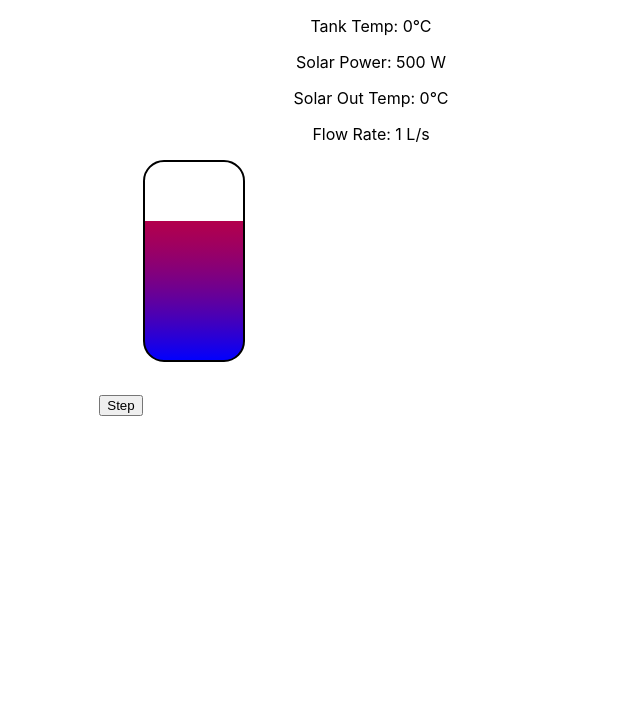
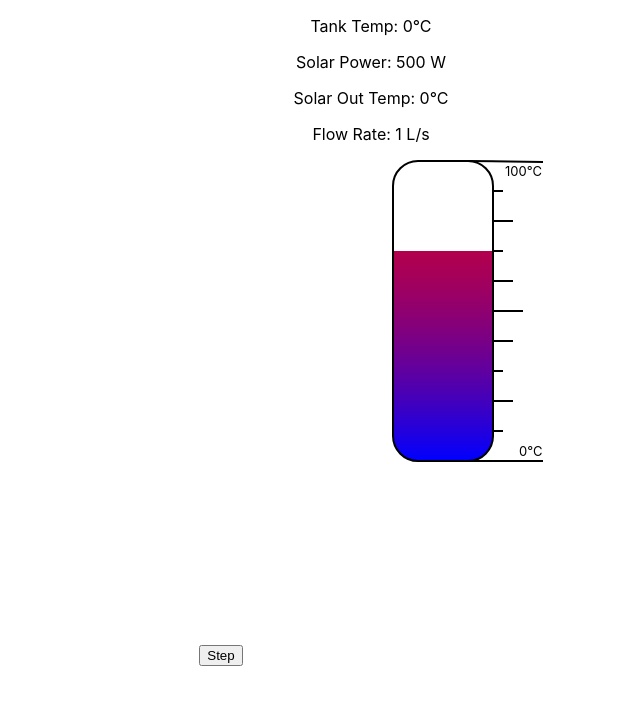
Before and after one commit to NateLanza/pl-exercise, a React (Create React App) app: page / in a window 1280 px wide. Shown: the top 704 px of the page, without its empty margins (269-909 px from the left). Built offline with nearby package versions, Linux system fonts and the light colour scheme.

Commit message:
Add scale on right of SVG thermometer

```diff
--- a/src/components/SvgBase.tsx
+++ b/src/components/SvgBase.tsx
@@ -5,10 +5,45 @@ interface SvgBaseProps {
   // Add your props here
 }
 
+const THERMOMETER_HEIGHT: number = 300;
+
 export const SvgBase: React.FC<SvgBaseProps> = (props) => {
   return (
-    <svg width="500" height="250">
-      <Thermometer svgX={1} svgY={1} width={100} height={200} minTemp={0} maxTemp={100} currentTemp={70} borderRadius={20} />
+    <svg width="300" height="500">
+      <g transform="translate(150, 1)">
+        <Thermometer // For the tank temperature
+          svgX={0}
+          svgY={0}
+          width={100}
+          height={THERMOMETER_HEIGHT}
+          minTemp={0}
+          maxTemp={100}
+          currentTemp={70}
+          borderRadius={25}
+        />
+        {/* Labels at 0 and 100 C */}
+        <line x1={75} y1={0} x2={150} y2={1} stroke="black" strokeWidth={2} />
+        <text x={112} y={15} fontSize={13}>100°C</text>
+        <line x1={75} y1={THERMOMETER_HEIGHT} x2={150} y2={THERMOMETER_HEIGHT} stroke="black" strokeWidth={2} />
+        <text x={126} y={THERMOMETER_HEIGHT - 5} fontSize={13}>0°C</text>
+        {/* Lines marking 1/10 increments with longer lines at 1/5 increments */}
+        {Array.from({ length: 10 }).map((_, i) => {
+          if (i === 0) return null; // Skip the 0 line since we drew it above
+          const y = (THERMOMETER_HEIGHT / 10) * i;
+          const isLongLine = i % 2 === 0;
+          return (
+            <line
+              key={i}
+              x1={100}
+              y1={y}
+              x2={i === 5 ? 130 : isLongLine ? 120 : 110}
+              y2={y}
+              stroke="black"
+              strokeWidth={2}
+            />
+          );
+        })}
+      </g>
     </svg>
   );
 };
--- a/src/components/Thermometer.tsx
+++ b/src/components/Thermometer.tsx
@@ -30,8 +30,6 @@ const BORDER_WIDTH: number = 2;
  */
 export const Thermometer: React.FC<ThermometerProps> = ({ svgX, svgY, width, height, borderRadius = 0, minTemp, maxTemp, currentTemp, background }) => {
 
-  const innerWidth = width - 2 * BORDER_WIDTH;
-  const innerHeight = height - 2 * BORDER_WIDTH;
   const percentFilled = (currentTemp - minTemp) / (maxTemp - minTemp) ;
 
   return (
```
